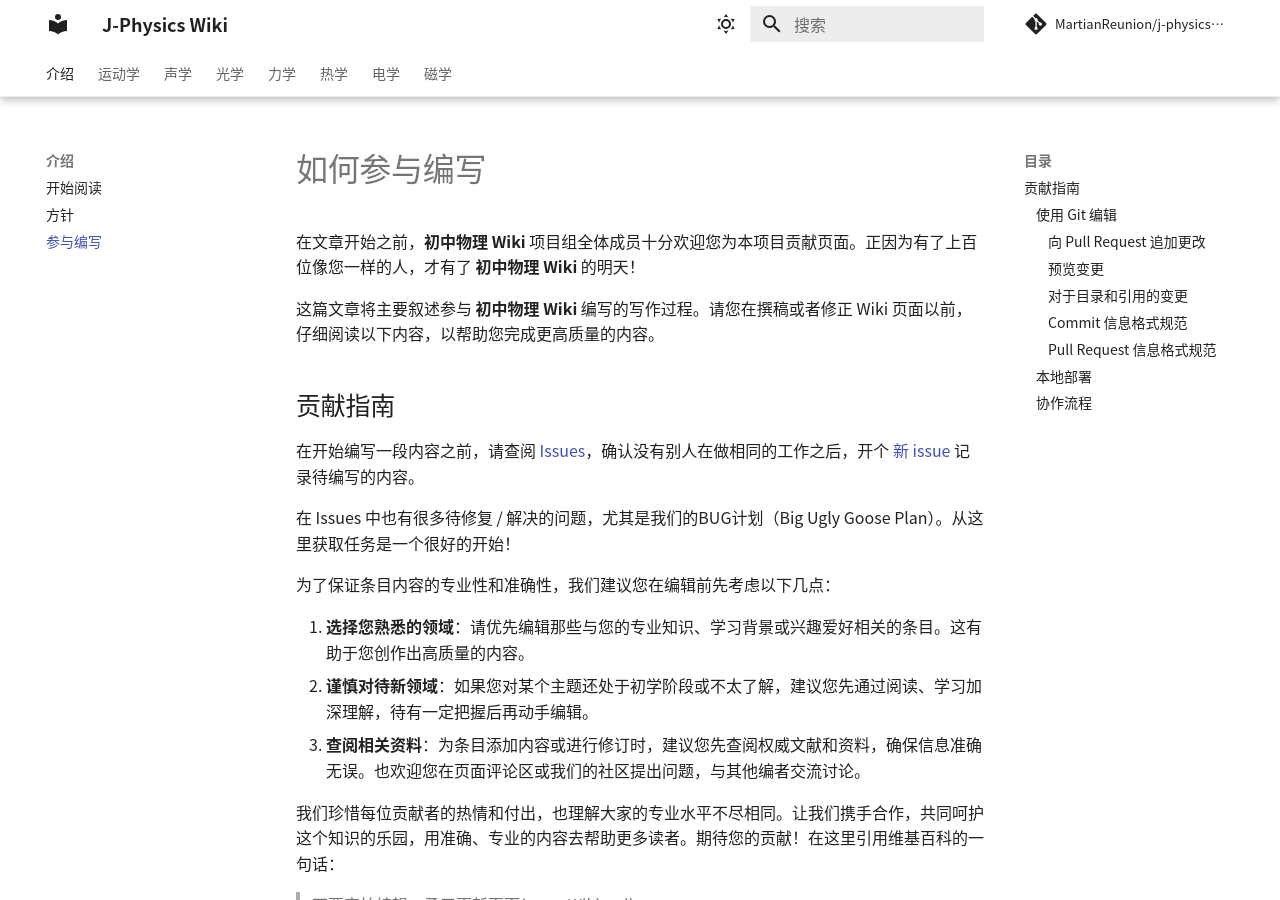
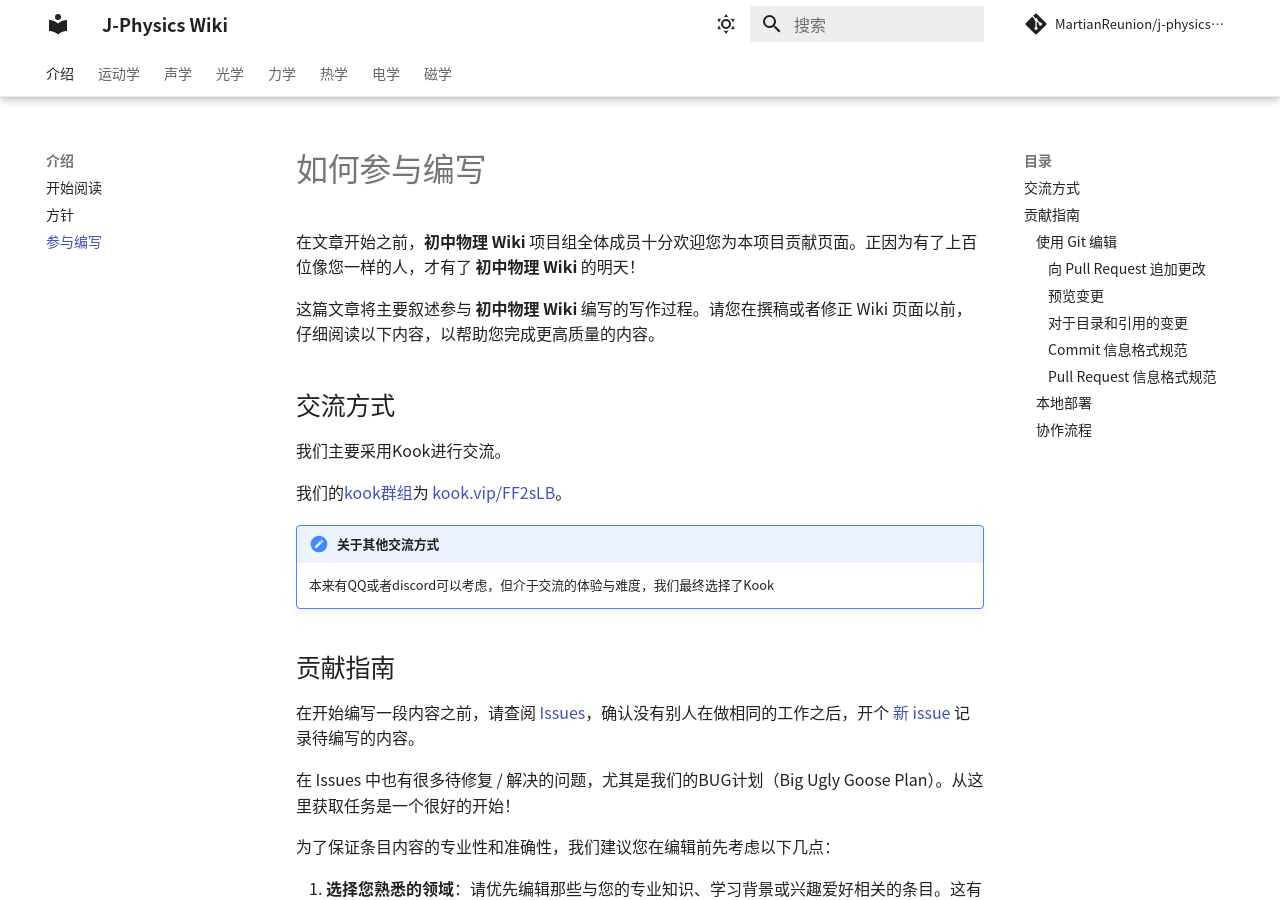
Before and after one commit to MartianReunion/j-physics-wiki, an MkDocs documentation site: the page built from docs/intro/how.md, in a window 1280 px wide and 900 px high. Built offline with MkDocs 1.6.1 and Material for MkDocs 9.7.7, drawn with Linux system fonts in a browser that asks for light colours; comment, search, counter and statistics services are not loaded.

Commit message:
upd(intro/how): 更醒目地添加了交流方式

```diff
--- a/docs/intro/how.md
+++ b/docs/intro/how.md
@@ -3,6 +3,16 @@
 在文章开始之前，**初中物理 Wiki** 项目组全体成员十分欢迎您为本项目贡献页面。正因为有了上百位像您一样的人，才有了 **初中物理 Wiki** 的明天！
 
 这篇文章将主要叙述参与 **初中物理 Wiki** 编写的写作过程。请您在撰稿或者修正 Wiki 页面以前，仔细阅读以下内容，以帮助您完成更高质量的内容。
+
+## 交流方式
+
+我们主要采用Kook进行交流。
+
+我们的[kook群组](https://kook.vip/FF2sLB)为 [kook.vip/FF2sLB](https://kook.vip/FF2sLB)。
+
+!!! note "关于其他交流方式"
+
+    本来有QQ或者discord可以考虑，但介于交流的体验与难度，我们最终选择了Kook
 
 ## 贡献指南
 
@@ -124,7 +134,9 @@ mkdocs serve
 ### 协作流程
 
 1. 在收到一个新的 Pull Request 之后，管理员会进行审查。在我们的[kook群组](https://kook.vip/FF2sLB)，管理员会在“管理员会议室”频道讨论。并且审查您的PR。
+
 2. 如果是重大修改，还要交由kook频道内全体用户审议，过半同意即为通过。如果有一些人离线，则在线人员中过半即通过。
+
 3. 然后管理员会将PR合并到main分支。同时github action 会自动构建 wiki 网页。
 
 4. 若出现问题，由管理员负责回滚操作。如果提交PR的人出现3次以上回滚情况，就会被陶片放逐1天。
```
